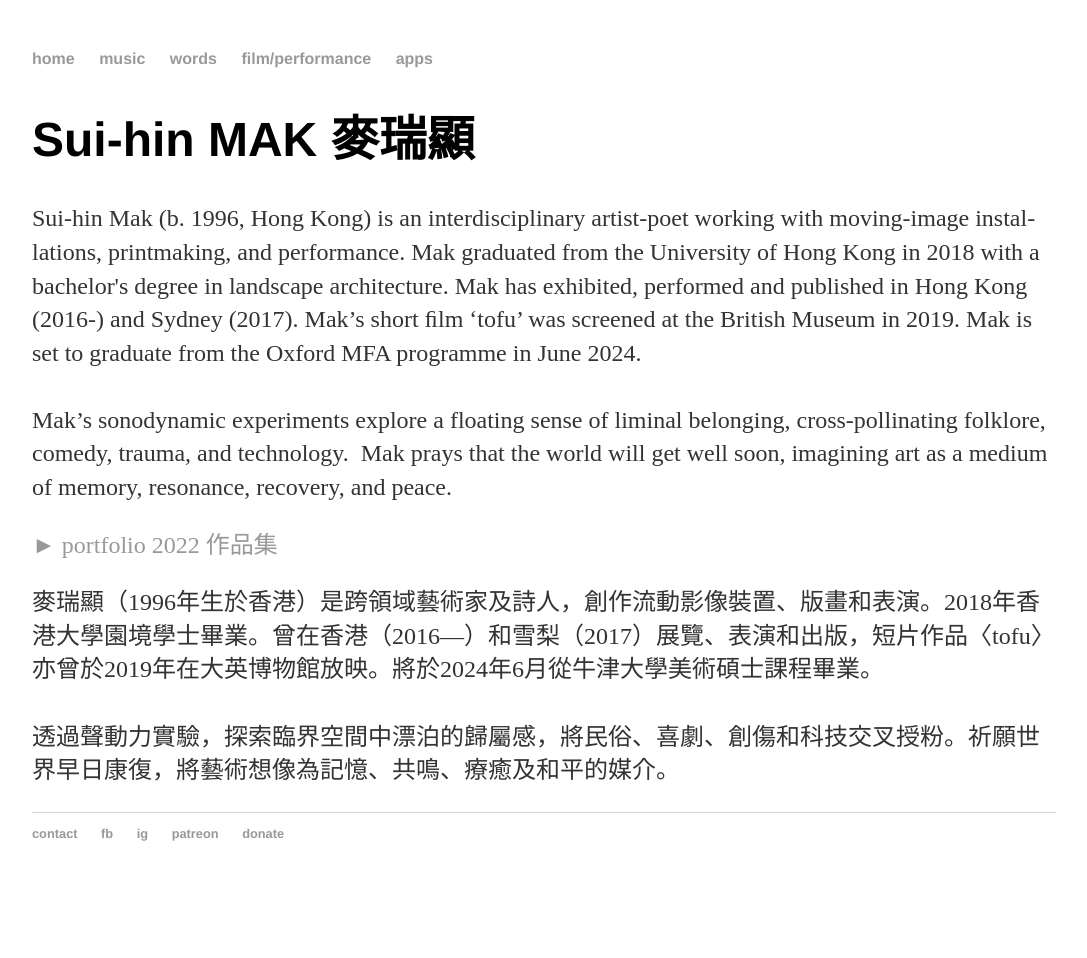
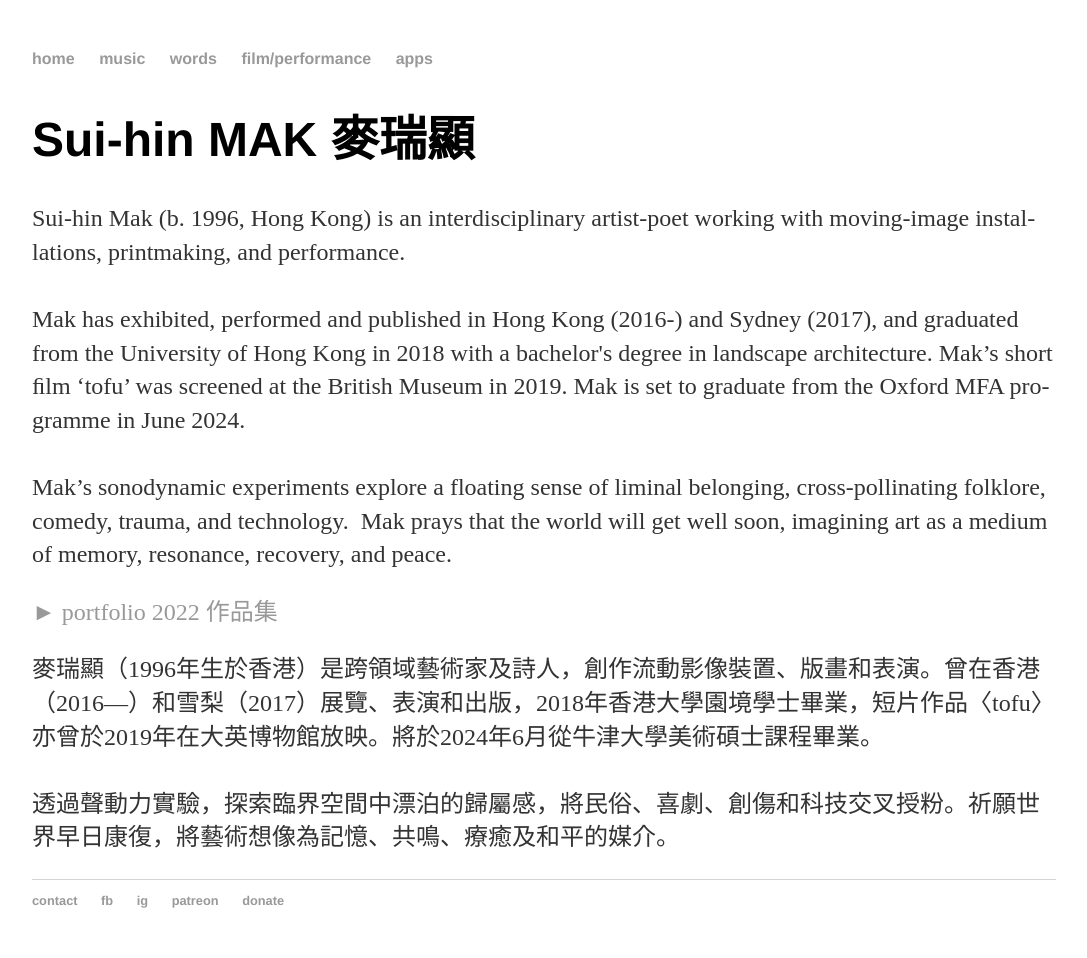
Before and after one commit to maksuihin/maksuihin.github.io, a Jekyll site: the page built from index.html, in a window 1280 px wide. Shown: the whole page, without its empty margins (96-1183 px from the left). Built offline with Jekyll 4.4.1, drawn with Linux system fonts in a browser that asks for light colours; before the commit the page ends 900 px from its top, so only the background shows below that.

Commit message:
Update index.html

```diff
--- a/index.html
+++ b/index.html
@@ -7,7 +7,8 @@
         		<h1>Sui-hin MAK <span lang="zh" style="white-space: nowrap;">麥瑞顯</span></h1>
 			<!--BA(Landscape Studies) HKU; MFA Oxford expected (2024)</br>-->
 			<p>
-			Sui-hin Mak (b. 1996, Hong Kong) is an inter&shy;dis&shy;ci&shy;plinary artist-poet working with moving-image instal&shy;lations, print&shy;­making, and per&shy;for&shy;mance. Mak grad&shy;u&shy;ated from the Uni&shy;versity of Hong Kong in 2018 with a bach&shy;e&shy;lor's degree in land&shy;scape archi&shy;tecture. Mak has ex&shy;hib&shy;it&shy;ed, per&shy;formed and pub&shy;lished in Hong Kong (2016-) and Sydney (2017). Mak’s short ﬁlm ‘tofu’ was screened at the British Mu&shy;se&shy;um in 2019. Mak is set to graduate from the Oxford MFA pro&shy;gramme in June 2024.<br><br>
+			Sui-hin Mak (b. 1996, Hong Kong) is an inter&shy;dis&shy;ci&shy;plinary artist-poet working with moving-image instal&shy;lations, print&shy;­making, and per&shy;for&shy;mance.
+			<br><br>Mak has ex&shy;hib&shy;it&shy;ed, per&shy;formed and pub&shy;lished in Hong Kong (2016-) and Sydney (2017), and grad&shy;u&shy;ated from the Uni&shy;versity of Hong Kong in 2018 with a bach&shy;e&shy;lor's degree in land&shy;scape archi&shy;tecture. Mak’s short ﬁlm ‘tofu’ was screened at the British Mu&shy;se&shy;um in 2019. Mak is set to graduate from the Oxford MFA pro&shy;gramme in June 2024.<br><br>
 
 Mak’s sono&shy;dynamic experi&shy;ments explore a float&shy;ing sense of lim&shy;i&shy;nal be&shy;long&shy;ing, cross-pol&shy;li&shy;nat&shy;ing folk&shy;lore, com&shy;e&shy;dy, trau&shy;ma, and tech&shy;nology. &nbsp;Mak prays that the world will get well soon, imag&shy;­ining art as a medi&shy;um of mem&shy;ory, res&shy;o&shy;nance, re&shy;cov&shy;ery, and peace.
 
@@ -19,7 +20,7 @@
 			</p>
 
 			<p>
-			麥瑞顯（1996年生於香港）是跨領域藝術家及詩人，創作流動影像裝置、版畫和表演。2018年香港大學園境學士畢業。曾在香港（2016—）和雪梨（2017）展覽、表演和出版，短片作品〈tofu〉亦曾於2019年在大英博物館放映。將於2024年6月從牛津大學美術碩士課程畢業。
+			麥瑞顯（1996年生於香港）是跨領域藝術家及詩人，創作流動影像裝置、版畫和表演。曾在香港（2016—）和雪梨（2017）展覽、表演和出版，2018年香港大學園境學士畢業，短片作品〈tofu〉亦曾於2019年在大英博物館放映。將於2024年6月從牛津大學美術碩士課程畢業。
 			<br><br>透過聲動力實驗，探索臨界空間中漂泊的歸屬感，將民俗、喜劇、創傷和科技交叉授粉。祈願世界早日康復，將藝術想像為記憶、共鳴、療癒及和平的媒介。
 
 			<!--藝術家及詩人，於香港土生土長。港大園境畢業，目前就讀牛津美術碩士。
```
